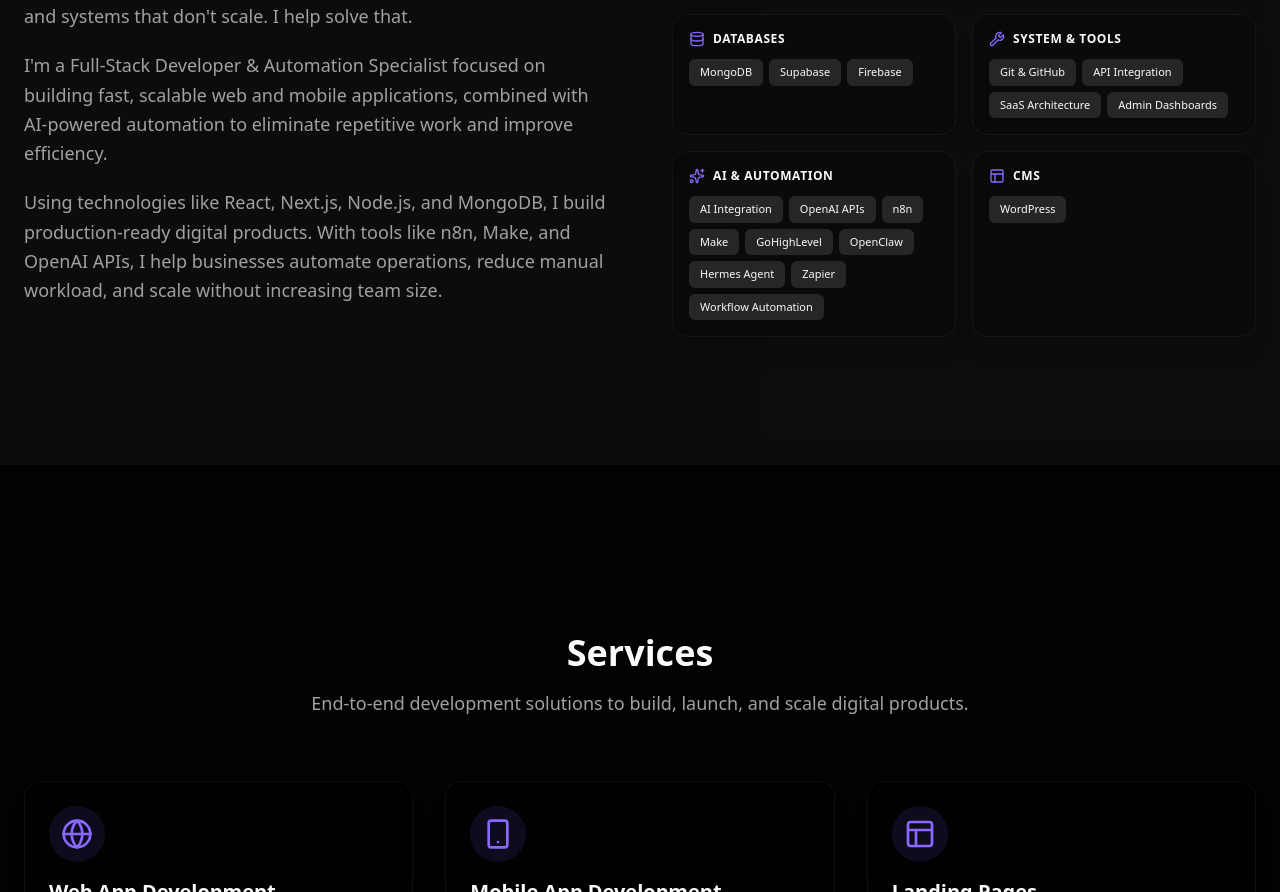
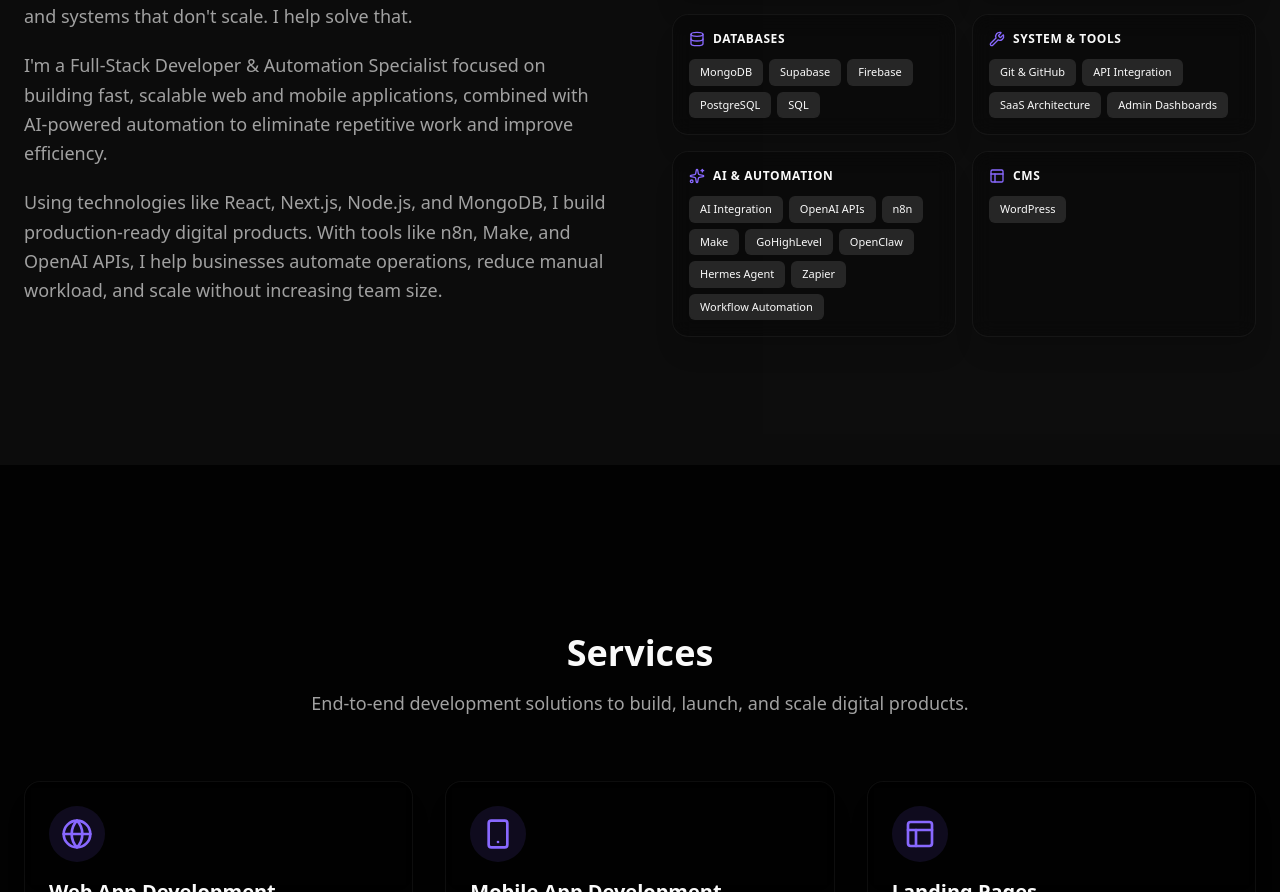
Before and after one commit to JasimMalook/jasim-portfolio, a Next.js app: page / in a window 1280 px wide. Shown: the part 1091-1983 px from the top of the page. Built offline with nearby package versions, Linux system fonts and the light colour scheme.

Commit message:
Add PostgreSQL and SQL to Databases skills

```diff
--- a/src/components/sections/About.tsx
+++ b/src/components/sections/About.tsx
@@ -19,7 +19,7 @@
     {
         title: "Databases",
         icon: Database,
-        skills: ["MongoDB", "Supabase", "Firebase"],
+        skills: ["MongoDB", "Supabase", "Firebase", "PostgreSQL", "SQL"],
     },
     {
         title: "System & Tools",
```
